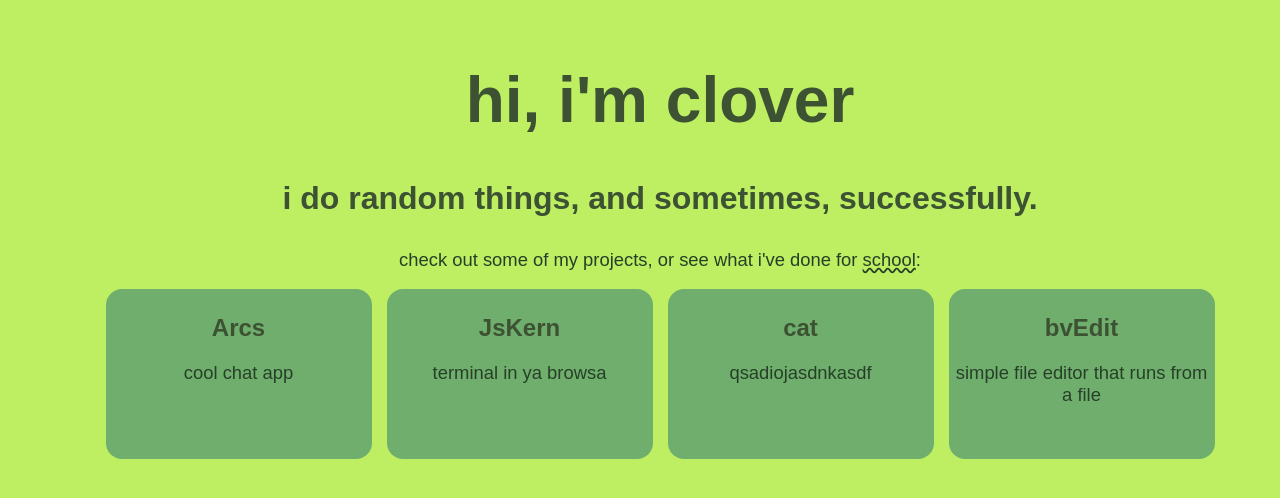
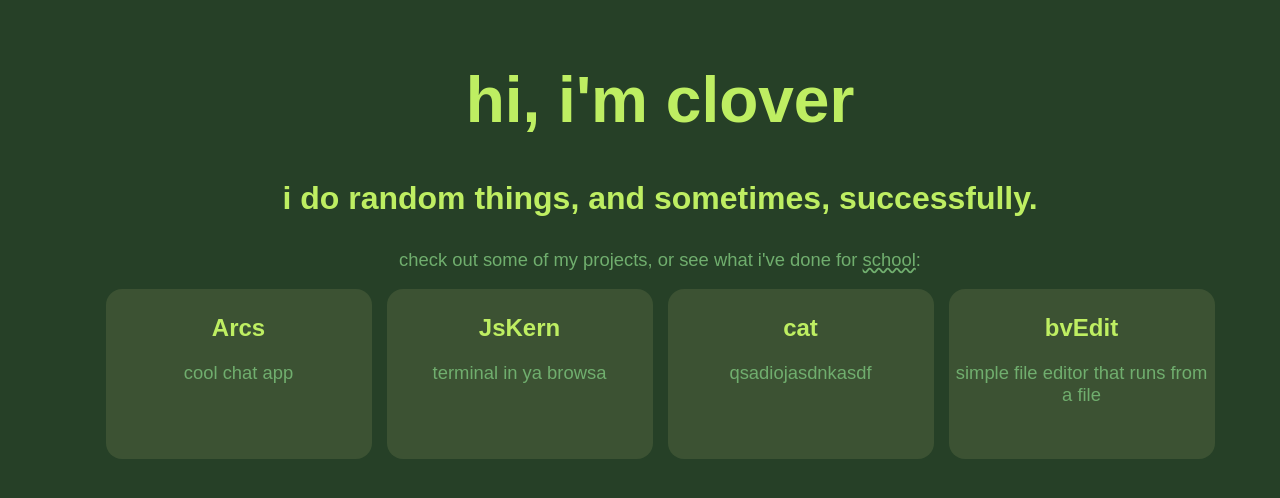
Before and after one commit to callmeclover/website, a React (Vite) app: page / in a window 1280 px wide. Shown: the top 498 px of the page. Built offline with nearby package versions, Linux system fonts and the light colour scheme; a web font is replaced by a local one.

Commit message:
undo undo

```diff
--- a/src/index.css
+++ b/src/index.css
@@ -1,19 +1,19 @@
 @import url('https://fonts.googleapis.com/css2?family=Rethink+Sans:ital,wght@0,400;0,500;0,600;0,700;0,800;1,400;1,500;1,700;1,800&display=swap');
 
 :root {
-  --text-color: #264027;
-  --header-color: #3C5233;
-  --background: #BEEE62;
-  --proj-cont-color: #70AE6E;
-}
-
-@media (prefers-color-scheme: dark) {
-  :root {
   --text-color: #70AE6E;
   --header-color: #BEEE62;
   --background: #264027;
   --proj-cont-color: #3C5233;
 }
+
+@media (prefers-color-scheme: dark) {
+  :root {
+    --text-color: #70AE6E;
+    --header-color: #BEEE62;
+    --background: #264027;
+    --proj-cont-color: #3C5233;
+  }
 }
 
 html,
@@ -39,15 +39,20 @@ header {
 h1 {
   font-size: 4em;
 }
+
 h2 {
   font-size: 3em;
 }
+
 h3 {
   font-size: 2em;
 }
-p, span {
+
+p,
+span {
   font-size: 1.15em
 }
+
 a {
   text-decoration: wavy underline;
   color: inherit;
```
